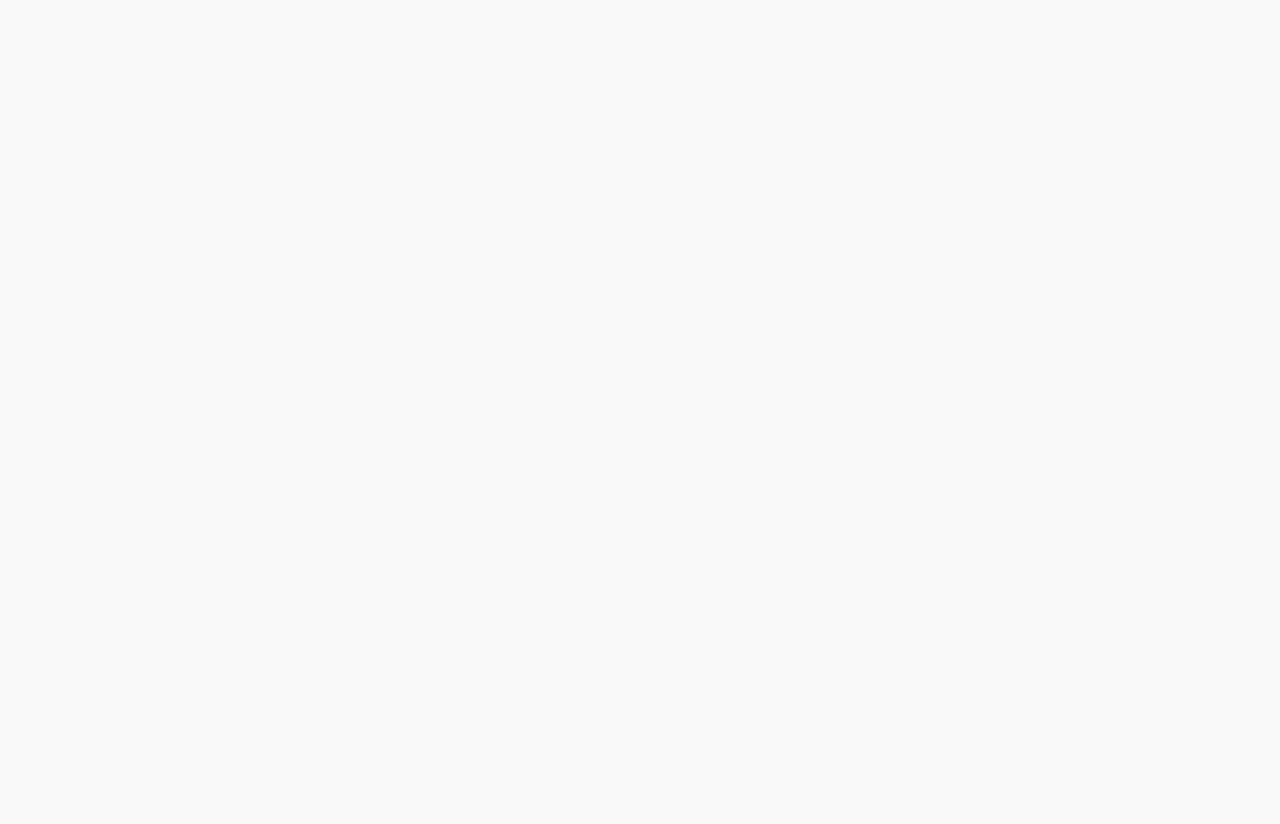
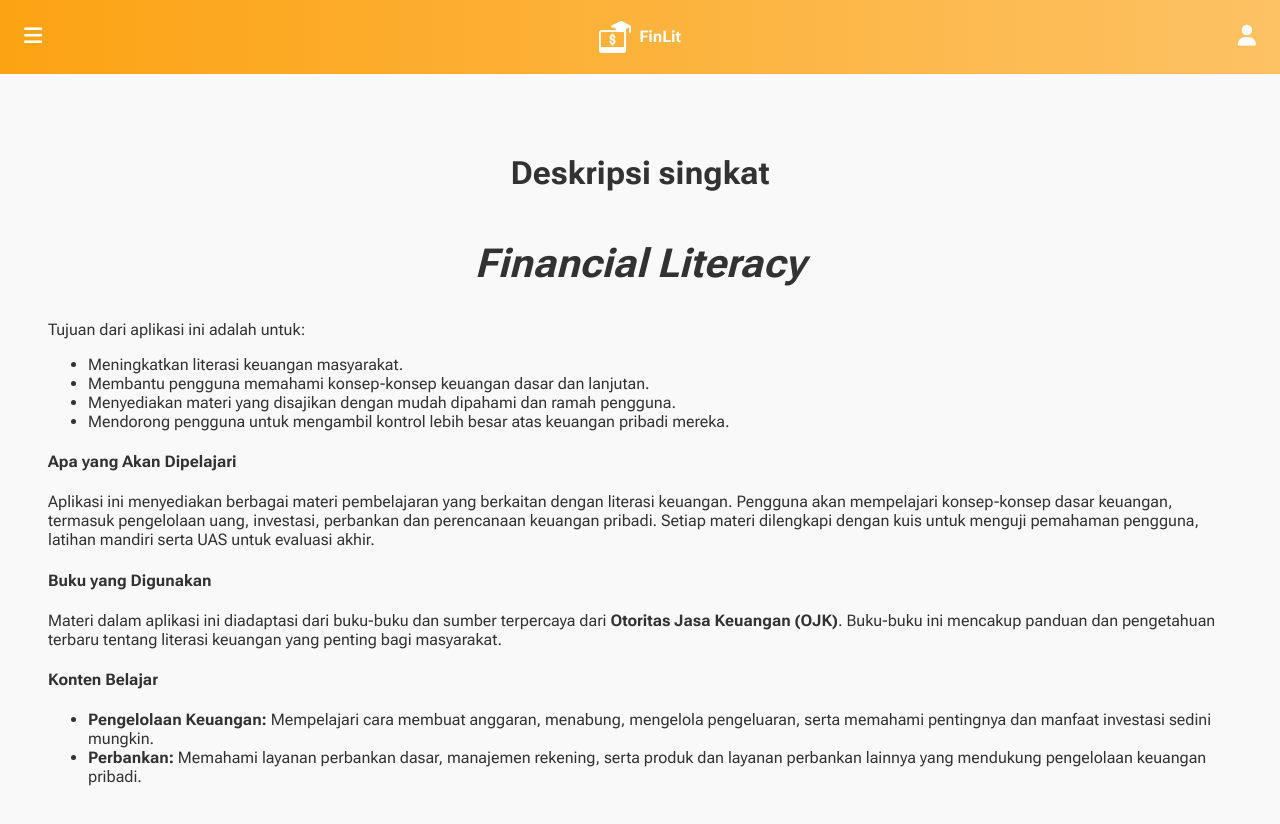
Before and after one commit to Jonathanpangkey/Frontend_TA_FinLit, a React (Vite) app: page /description in a window 1280 px wide. Before the commit this address had no page. Shown: the top 824 px of the page. Before the commit the page ends 800 px from the top, so only its background shows below. Built offline with nearby package versions, Linux system fonts and the light colour scheme; sample sign-in values are in the browser's storage.

Commit message:
feat: add description and about page

```diff
--- a/src/App.jsx
+++ b/src/App.jsx
@@ -5,6 +5,8 @@ import Home from "./pages/HomePage";
 import ContentDisplay from "./pages/ContentDisplayPage";
 import PrivateRoute from "./PrivateRoute";
 import ExamPage from "./pages/ExamPage";
+import AboutPage from "./pages/AboutPage";
+import DescriptionPage from "./pages/DescriptionPage";
 import "./App.css";
 
 function App() {
@@ -18,6 +20,8 @@ function App() {
         <Route path='/submodule/:subModuleId/quiz/:quizId' element={<PrivateRoute element={<ContentDisplay />} />} />
         <Route path='/submodule/:subModuleId/handson' element={<PrivateRoute element={<ContentDisplay />} />} />
         <Route path='/exam' element={<PrivateRoute element={<ExamPage />} />} />
+        <Route path='/about' element={<PrivateRoute element={<AboutPage />} />} />
+        <Route path='/description' element={<PrivateRoute element={<DescriptionPage />} />} />
       </Routes>
     </Router>
   );
--- a/src/components/MaterialContent.jsx
+++ b/src/components/MaterialContent.jsx
@@ -11,7 +11,7 @@ const MaterialContent = ({material, currentIndex, materials, onNavigateToMateria
   };
 
   const handleViewHandson = () => {
-    if (material?.orderNumber === materials[materials.length - 1]?.orderNumber && quizzes.length === 0) {
+    if (material?.orderNumber === materials[materials.length - 1]?.orderNumber) {
       onViewHandson(); // Trigger the view handson callback
     }
   };
@@ -63,14 +63,14 @@ const MaterialContent = ({material, currentIndex, materials, onNavigateToMateria
 
       {currentIndex === materials.length - 1 && quizzes.length > 0 && (
         <AnimatedMarkdownElement tag='button'>
-          <button onClick={handleViewQuiz}>Lihat Quiz</button>
+          <button onClick={handleViewQuiz}>Ambil Quiz</button>
         </AnimatedMarkdownElement>
       )}
 
       {/* Button Lanjut ke Hands-on jika tidak ada quiz */}
       {currentIndex === materials.length - 1 && subModuleId == 5 && (
         <AnimatedMarkdownElement tag='button'>
-          <button onClick={handleViewHandson}>Lanjut ke Hands-on</button>
+          <button onClick={handleViewHandson}>Latihan praktek</button>
         </AnimatedMarkdownElement>
       )}
 
--- a/src/components/Navbar.jsx
+++ b/src/components/Navbar.jsx
@@ -55,8 +55,9 @@ const Navbar = () => {
         </div>
         <div className={`navbar-menu ${isOpen ? "open" : ""}`}>
           <ul>
-            <li>Tentang</li>
-            <li>Deskripsi</li>
+          <li onClick={() => navigate("/")}>Beranda</li>
+            <li onClick={() => navigate("/about")}>Tentang</li>
+            <li onClick={() => navigate("/description")}>Deskripsi</li>
             <li onClick={handleToHandson}>Kelola Uang</li>
             <li onClick={logout}>Logout</li>
           </ul>
--- /dev/null
+++ b/src/pages/AboutPage.jsx
@@ -0,0 +1,59 @@
+import React from "react";
+import Navbar from "../components/Navbar";
+
+function AboutPage() {
+  return (
+    <>
+      <Navbar />
+      <div className='about-page container'>
+        <h3 style={{textAlign: "center"}}>Tentang Aplikasi</h3>
+        <h2 className='judul-tentang' style={{textAlign: "center", marginTop: "3rem", fontStyle: "italic"}}>
+          Financial Literacy
+        </h2>
+        <section>
+          <p>
+            Aplikasi ini dirancang untuk membantu pengguna dalam meningkatkan literasi keuangan mereka. Melalui berbagai materi, quiz, dan Ujian
+            Akhir, aplikasi ini memberikan pengalaman belajar yang interaktif dan komprehensif. Tujuan utama dari aplikasi ini adalah untuk memudahkan
+            akses ke informasi keuangan yang penting dan memberikan alat yang diperlukan bagi pengguna untuk membuat keputusan keuangan yang lebih
+            baik.
+          </p>
+        </section>
+        <section>
+          <h4>Fitur Utama</h4>
+          <ul>
+            <li>
+              <strong>Materi Pembelajaran:</strong> Beragam topik tentang literasi keuangan, termasuk pengelolaan uang, investasi, asuransi, dan
+              perencanaan keuangan pribadi.
+            </li>
+            <li>
+              <strong>Quiz Interaktif:</strong> Setiap topik dilengkapi dengan quiz untuk menguji pemahaman pengguna dan memberikan umpan balik secara
+              langsung.
+            </li>
+            <li>
+              <strong>Ujian Akhir Semester (UAS):</strong> Evaluasi komprehensif untuk menilai pengetahuan pengguna setelah menyelesaikan semua
+              materi.
+            </li>
+            <li>
+              <strong>Progress Tracking:</strong> Pengguna dapat melacak kemajuan mereka melalui setiap topik dan quiz.
+            </li>
+            <li>
+              <strong>Latihan Mandiri:</strong> Pengguna dapat melakukan langkah-langkah praktis dalam mengelola keuangan, seperti mengatur anggaran,
+              menilai pengeluaran, dan merencanakan tabungan atau investasi berdasarkan materi yang telah dipelajari.
+            </li>
+          </ul>
+        </section>
+        <section>
+          <h4>Informasi Tambahan</h4>
+          <p>
+            <strong>Tahun:</strong> 2024
+          </p>
+          <p>
+            <strong>Pembuat:</strong> Jonathan Pangkey
+          </p>
+        </section>
+      </div>
+    </>
+  );
+}
+
+export default AboutPage;
--- /dev/null
+++ b/src/pages/DescriptionPage.jsx
@@ -0,0 +1,50 @@
+import React from "react";
+import Navbar from "../components/Navbar";
+
+const DescriptionPage = () => {
+  return (
+    <>
+      <Navbar />
+      <div className='description-page container'>
+        <h3 style={{textAlign: "center"}}>Deskripsi singkat</h3>
+        <h2 className='judul-tentang' style={{textAlign: "center", marginTop: "3rem", fontStyle: "italic"}}>
+          Financial Literacy
+        </h2>
+        <p>Tujuan dari aplikasi ini adalah untuk:</p>
+        <ul>
+          <li>Meningkatkan literasi keuangan masyarakat.</li>
+          <li>Membantu pengguna memahami konsep-konsep keuangan dasar dan lanjutan.</li>
+          <li>Menyediakan materi yang disajikan dengan mudah dipahami dan ramah pengguna.</li>
+          <li>Mendorong pengguna untuk mengambil kontrol lebih besar atas keuangan pribadi mereka.</li>
+        </ul>
+
+        <h4>Apa yang Akan Dipelajari</h4>
+        <p>
+          Aplikasi ini menyediakan berbagai materi pembelajaran yang berkaitan dengan literasi keuangan. Pengguna akan mempelajari konsep-konsep dasar
+          keuangan, termasuk pengelolaan uang, investasi, perbankan dan perencanaan keuangan pribadi. Setiap materi dilengkapi dengan kuis untuk
+          menguji pemahaman pengguna, latihan mandiri serta UAS untuk evaluasi akhir.
+        </p>
+
+        <h4>Buku yang Digunakan</h4>
+        <p>
+          Materi dalam aplikasi ini diadaptasi dari buku-buku dan sumber terpercaya dari <strong>Otoritas Jasa Keuangan (OJK)</strong>. Buku-buku ini
+          mencakup panduan dan pengetahuan terbaru tentang literasi keuangan yang penting bagi masyarakat.
+        </p>
+
+        <h4>Konten Belajar</h4>
+        <ul>
+          <li>
+            <strong>Pengelolaan Keuangan:</strong> Mempelajari cara membuat anggaran, menabung, mengelola pengeluaran, serta memahami pentingnya dan
+            manfaat investasi sedini mungkin.
+          </li>
+          <li>
+            <strong>Perbankan:</strong> Memahami layanan perbankan dasar, manajemen rekening, serta produk dan layanan perbankan lainnya yang
+            mendukung pengelolaan keuangan pribadi.
+          </li>
+        </ul>
+      </div>
+    </>
+  );
+};
+
+export default DescriptionPage;
```
Also changed, not shown: src/components/SubModuleBox.jsx (line endings or trailing spaces).
